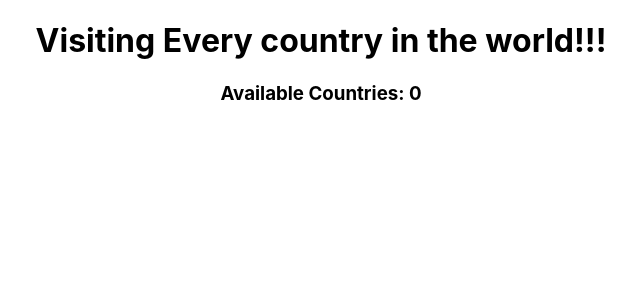
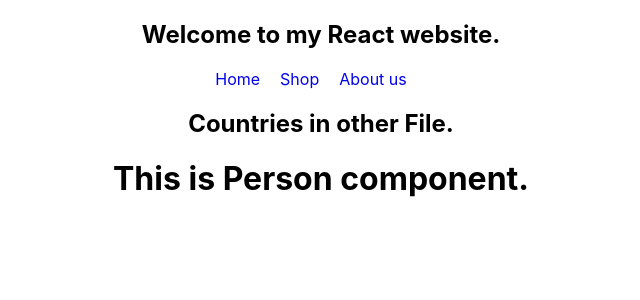
Before and after one commit to TakiYasirUIU/react-rest-countries, a React (Create React App) app: page / in a window 1280 px wide. Shown: the top 300 px of the page, without its empty margins (319-959 px from the left). Built offline with nearby package versions, Linux system fonts and the light colour scheme; no server answers.

Commit message:
React extension pack and component with css done

```diff
--- a/src/App.js
+++ b/src/App.js
@@ -1,30 +1,48 @@
 import logo from './logo.svg';
 import './App.css';
-import { useEffect, useState } from 'react';
+import { useEffect, useState} from 'react';
+import Countries from './components/Countries/Countries';
+import Person from './components/Person/Person';
+import Header from './components/Header/Header';
 
 function App() {
   return (
     <div className="App">
-      <LoadCountries></LoadCountries>
+      <Header></Header>
+      <Countries></Countries>
+      <Person></Person>
 
     </div>
   );
 }
 
-function LoadCountries(){
+
+/* function LoadCountries() {
   const [countries, setCountries] = useState([]);
 
-  useEffect( ()=>{
+  useEffect(() => {
     fetch('https://restcountries.com/v3.1/all')
-    .then(res=>res.json())
-    .then(data=>setCountries(data));
-  },[])
-  return(
+      .then(res => res.json())
+      .then(data => setCountries(data));
+  }, [])
+  return (
     <div>
       <h1>Visiting Every country in the world!!!</h1>
       <h3>Available Countries: {countries.length}</h3>
+      {
+        countries.map(country => <p><Country name={country.name.common} population={country.population}></Country></p>)
+      }
     </div>
   )
 }
 
+function Country(props){
+  return(
+    <div>
+      <h2>Name: {props.name}</h2>
+      <h3>Population: {props.population}</h3>
+    </div>
+  )
+} */
+
 export default App;
--- /dev/null
+++ b/src/components/Countries/Countries.js
@@ -0,0 +1,11 @@
+import React from 'react';
+
+const Countries = () => {
+    return (
+        <div>
+            <h2>Countries in other File.</h2>
+        </div>
+    );
+};
+
+export default Countries;
--- /dev/null
+++ b/src/components/Header/Header.css
@@ -0,0 +1,4 @@
+nav a{
+    text-decoration: none;
+    margin-right: 20px;
+}
--- /dev/null
+++ b/src/components/Header/Header.js
@@ -0,0 +1,17 @@
+import React from 'react';
+import './Header.css'
+
+const Header = () => {
+    return (
+        <div>
+            <h2>Welcome to my React website.</h2>
+            <nav className='menu'>
+                <a href="/home">Home</a>
+                <a href="/shop">Shop</a>
+                <a href="/about">About us</a>
+            </nav>
+        </div>
+    );
+};
+
+export default Header;
--- /dev/null
+++ b/src/components/Person/Person.js
@@ -0,0 +1,11 @@
+import React from 'react';
+
+const Person = () => {
+    return (
+        <div>
+            <h1>This is Person component. </h1>
+        </div>
+    );
+};
+
+export default Person;
```
Also changed, not shown: src/components/Countries/Countries.css (added), src/components/Person/Person.css (added).
